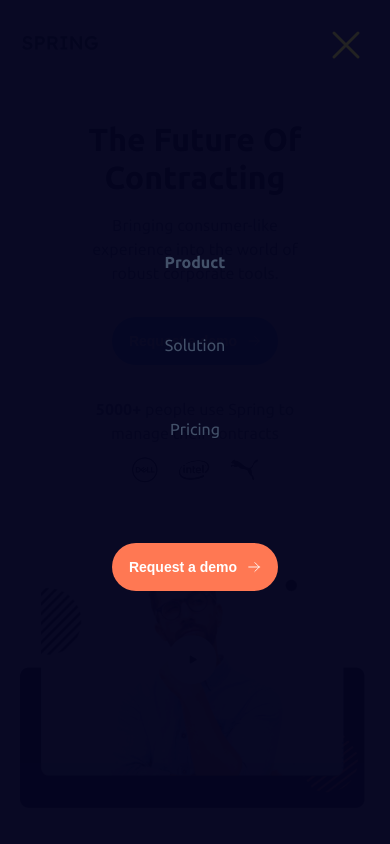
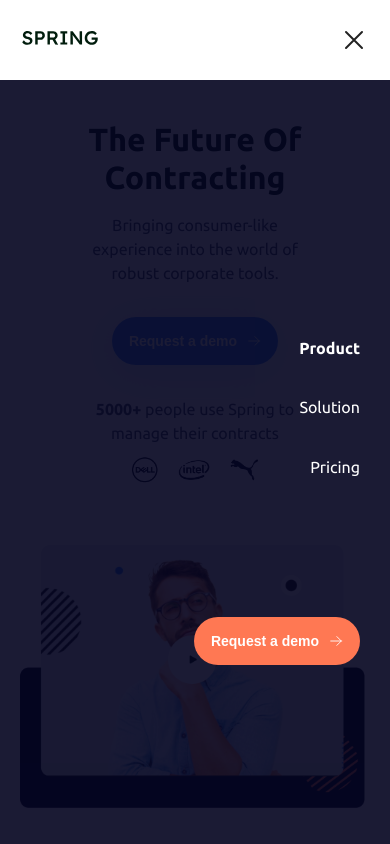
Before and after one commit to wasiu-maleek/03.-Spring, a plain HTML site: page index.html in a window 390 px wide. Both pictures are taken after a click on the button 346 px from the left and 45 px from the top of the page. Shown: the top 844 px of the page. Drawn offline with Linux system fonts and the light colour scheme.

Commit message:
made some fixed on the nav open

```diff
--- a/css/queries.css
+++ b/css/queries.css
@@ -148,14 +148,22 @@
     gap: 4rem;
   }
 
+  .nav-link:link,
+  .nav-link:visited {
+    color: #fff;
+  }
+
   .nav {
-    background-color: #050520fa;
+    margin-top: 8rem;
+    padding-right: 3rem;
+    align-items: flex-end;
+    background-color: #050520e8;
     position: absolute;
     top: 0;
     left: 0;
     width: 100%;
     height: 100vh;
-    gap: 8rem;
+    gap: 14rem;
     transition: all 0.5s ease-in;
     opacity: 0;
     pointer-events: none;
@@ -168,6 +176,15 @@
     pointer-events: auto;
     visibility: visible;
     transform: translateX(0);
+  }
+
+  .nav-links-list {
+    align-items: flex-end;
+  }
+
+  .nav-links,
+  .nav-btn {
+    margin-left: 40%;
   }
 
   .nav-open .mobile-menu-icon[name="close-outline"] {
@@ -193,6 +210,15 @@
 }
 
 @media (max-width: 42em) {
+  .header {
+    height: 8rem;
+  }
+
+  .mobile-menu-icon {
+    width: 3.2rem;
+    height: auto;
+  }
+
   .inner-container {
     grid-template-columns: 1fr;
     justify-content: start;
--- a/css/style.css
+++ b/css/style.css
@@ -28,6 +28,10 @@ a:active,
 a:hover {
   color: #3f87fe;
   font-weight: 600;
+}
+
+.nav-links li {
+  margin-bottom: 0;
 }
 
 .container,
--- a/index.html
+++ b/index.html
@@ -42,9 +42,9 @@
         <div class="nav container">
           <nav class="nav-links">
             <ul class="nav-links-list container">
-              <li><a href="#home">Product</a></li>
-              <li><a href="#features">Solution</a></li>
-              <li><a href="#pricing">Pricing</a></li>
+              <li><a href="#home" class="nav-link">Product</a></li>
+              <li><a href="#features" class="nav-link">Solution</a></li>
+              <li><a href="#pricing" class="nav-link">Pricing</a></li>
             </ul>
           </nav>
           <button class="container nav-btn">
```
